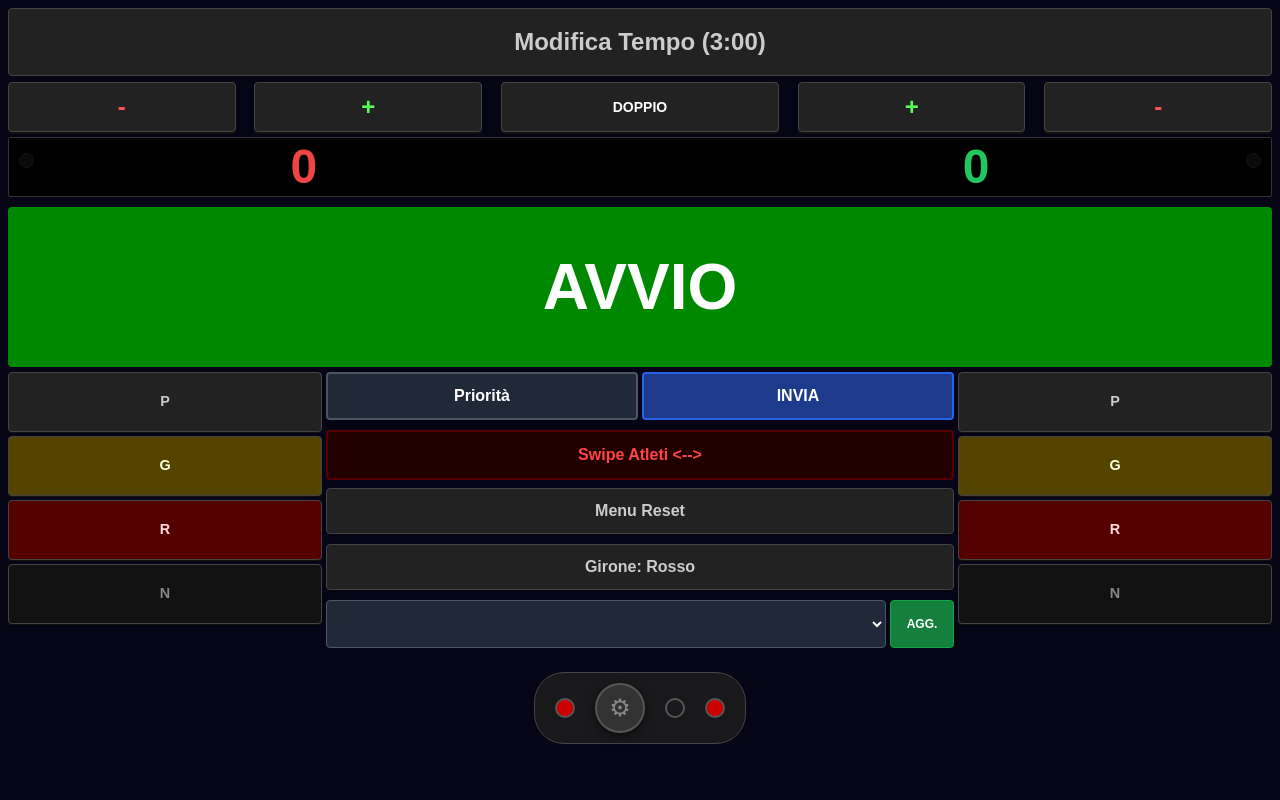
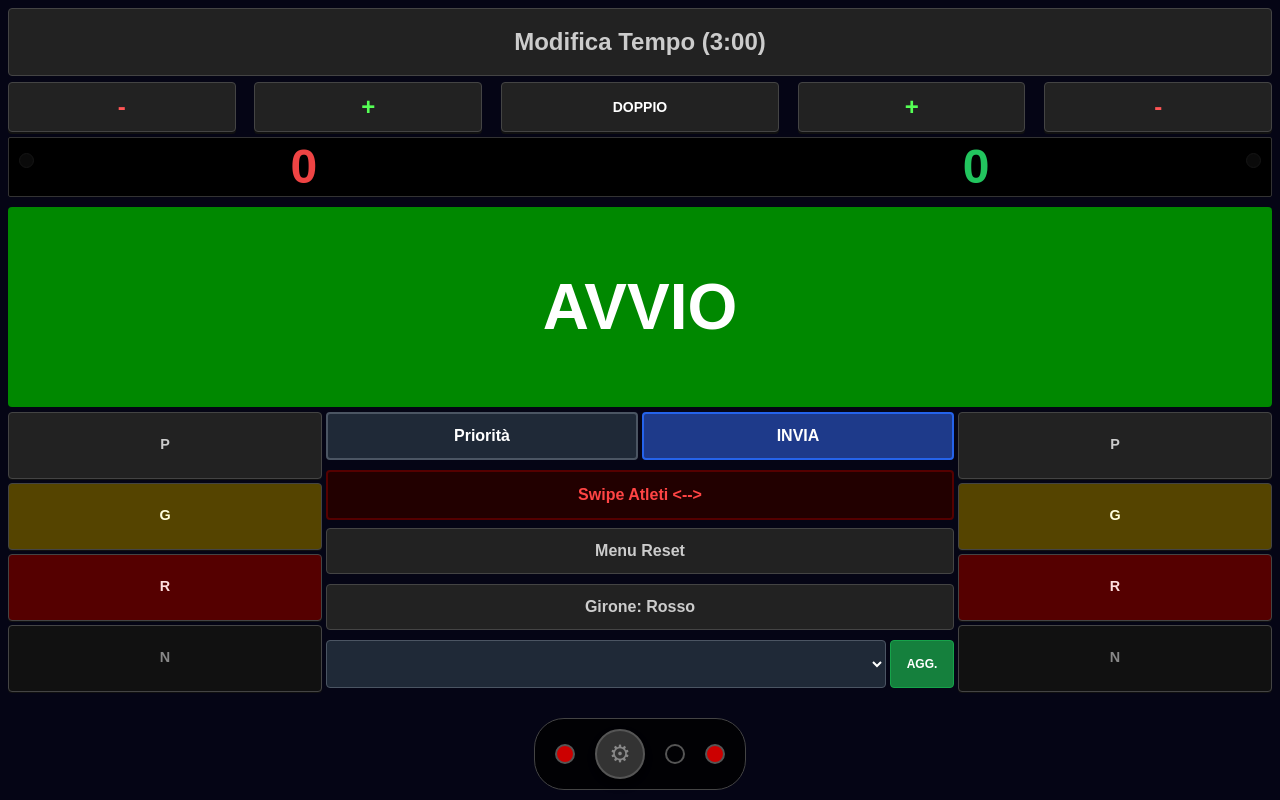
Before and after one commit to nzo1986/fencing-scoreboard, a Flask app: page /telecomando in a window 1280 px wide. Run offline with Flask 3, Linux system fonts and the light colour scheme; lists and menus that the app fills with data are empty; some libraries are stand-ins or nearby versions.

```diff
--- a/app.py
+++ b/app.py
@@ -116,7 +116,7 @@ default_settings = {
     "col_center_width": 1.2, "list_padding": 0.5, "text_border": 0.0, "photo_size": 150,
     "time_match": 180, "time_break": 60, "time_medical": 300,
     "refresh_rate": 30,
-    "buzzer_volume": 1.0, # VOLUME DEFAULT (1.0 = Max)
+    "buzzer_volume": 1.0,
     "default_name_left": "ATLETA SX", "default_name_right": "ATLETA DX",
     "google_script_url": "", "google_sheet_id": DEFAULT_SHEET_ID,
     "columns": default_columns
@@ -525,6 +525,7 @@ def load_match_data(d):
     try: current_state['fencer_right']['score'] = int(d['p_dx'])
     except: current_state['fencer_right']['score'] = 0
     current_state['timer'] = float(current_state['settings']['time_match'])
+    current_state['phase'] = 'MATCH' # MODIFICA: Reset della fase a MATCH
     current_state['running'] = False
     current_state['priority'] = None
     for s in ['left','right']:
--- a/templates/telecomando.html
+++ b/templates/telecomando.html
@@ -7,9 +7,7 @@
     <script src="https://cdn.tailwindcss.com"></script>
     <script src="https://cdnjs.cloudflare.com/ajax/libs/socket.io/4.0.1/socket.io.js"></script>
     <style>
-        /* MODIFICA 1: Abilitato scroll verticale se necessario */
-        body{user-select:none;-webkit-user-select:none;background:#050515;color:#eee;touch-action:manipulation; font-family:sans-serif; min-height: 100vh; overflow-y: auto; padding-bottom: 20px;}
-
+        body{user-select:none;-webkit-user-select:none;background:#050515;color:#eee;touch-action:manipulation;font-family:sans-serif;padding-bottom:60px}
         button:active{transform:scale(0.97);filter:brightness(0.9)}
         .ctrl-btn{width:18%;height:50px;background:#222;border:1px solid #444;border-radius:4px;font-weight:bold;font-size:1.5rem;display:flex;align-items:center;justify-content:center;box-shadow:0 2px 0 #111;color:white}
         .text-red{color:#f55}.text-green{color:#5f5}
@@ -18,14 +16,11 @@
         .prio-dot{width:15px;height:15px;border-radius:50%;background:#222;position:absolute;top:15px;border:1px solid #444;opacity:0.3}
         .prio-l{left:10px}.prio-r{right:10px}
         .prio-active{background:white;box-shadow:0 0 10px white;opacity:1}
-        .start-btn{width:100%;height:20vh;font-size:4rem;font-weight:bold;color:white;border:none;display:flex;align-items:center;justify-content:center;margin:5px 0;border-radius:4px}
+        .start-btn{width:100%;height:25vh;font-size:4rem;font-weight:bold;color:white;border:none;display:flex;align-items:center;justify-content:center;margin:5px 0;border-radius:4px}
         .bg-start{background:#008800}.bg-stop{background:#cc0000}.bg-pause{background:#eab308;color:black}
-
-        /* MODIFICA 2: Griglia flessibile senza altezza fissa */
-        .bottom-grid{display:grid;grid-template-columns:1fr 2fr 1fr; gap:4px; margin-bottom: 20px;}
-
+        .bottom-grid{display:grid;grid-template-columns:1fr 2fr 1fr;gap:4px;height:35vh}
         .side-col{display:flex;flex-direction:column;gap:4px}.center-col{display:flex;flex-direction:column;gap:4px}
-        .card-btn{height: 60px; border-radius:4px;border:1px solid #444;font-weight:bold;font-size:0.9rem;display:flex;align-items:center;justify-content:center;background:#222;box-shadow:0 1px 0 #111;color:#ccc}
+        .card-btn{flex-grow:1;border-radius:4px;border:1px solid #444;font-weight:bold;font-size:0.9rem;display:flex;align-items:center;justify-content:center;background:#222;box-shadow:0 1px 0 #111;color:#ccc}
         .card-btn.active{border:2px solid white;color:white}
         .bg-y{background:#554400;color:#ffd}.bg-r{background:#550000;color:#fdd}.bg-b{background:#111;color:#888}
         .bg-p-active{background:#e65100;color:white;border:2px solid white}
@@ -36,20 +31,8 @@
         .gear-btn{position:static;transform:none;width:50px;height:50px;background:#333;color:#888;border:2px solid #555;border-radius:50%;display:flex;align-items:center;justify-content:center;font-size:1.5rem;box-shadow:0 4px 10px rgba(0,0,0,0.5)}
         #toast-container{position:fixed;top:50%;left:50%;transform:translate(-50%,-50%);background:rgba(0,0,0,0.9);color:white;padding:20px 40px;border-radius:12px;font-size:1.5rem;text-align:center;z-index:9999;display:none;box-shadow:0 0 20px rgba(0,0,0,0.5);border:2px solid #555}
 
-        /* MODIFICA 3: Controlli non più fissi ma in fondo al flusso */
-        .bottom-controls{
-            display:flex;
-            justify-content: center;
-            align-items:center;
-            gap:20px;
-            background:rgba(30,30,30,0.8);
-            padding:10px 20px;
-            border-radius:30px;
-            border:1px solid #444;
-            width: fit-content;
-            margin: 0 auto;
-        }
-
+        /* STATUS INDICATORS */
+        .bottom-controls{position:fixed;bottom:10px;left:50%;transform:translateX(-50%);display:flex;align-items:center;gap:20px;z-index:100;background:rgba(0,0,0,0.8);padding:10px 20px;border-radius:30px;border:1px solid #444}
         .status-icon{width:20px;height:20px;border-radius:50%;display:inline-block;border:2px solid #555; transition: background-color 0.3s;}
         .status-green{background:#00cc00;box-shadow:0 0 8px #00cc00;border-color:#fff}
         .status-red{background:#cc0000}
@@ -60,7 +43,7 @@
         .swipe-btn { color: #ff4444; font-weight: bold; background: #220000; border: 2px solid #550000; }
     </style>
 </head>
-<body class="flex flex-col p-2">
+<body class="flex flex-col h-screen p-2 overflow-hidden">
 
     <div id="toast-container"></div>
 
@@ -135,7 +118,6 @@
         </div>
     </div>
 
-    <!-- MODIFICA 3: I controlli sono ora fuori dalla griglia, in fondo al flusso -->
     <div class="bottom-controls">
         <div id="stat-wifi" class="status-icon status-red" title="Internet"></div>
         <button onclick="window.location.href='/settings'" class="gear-btn">&#9881;</button>
@@ -286,15 +268,25 @@
 
         function handleCardClick(s,c){
             let cc=c;
-            if (c === 'B' && !pMode[s]) {
-                if (!confirm("SEI SICURO DI ASSEGNARE IL CARTELLINO NERO?")) return;
-            }
+
+            // Logica P-Cards (nessuna conferma)
             if(pMode[s]){
                 cc=`P_${c}`;
                 pMode[s]=false;
                 updatePButton(s);
+                socket.emit('card_action',{side:s,card:cc});
+                return;
             }
-            socket.emit('card_action',{side:s,card:cc})
+
+            // Logica Cartellini Normali (Y, R, B)
+            let cardName = "";
+            if (c === 'Y') cardName = "GIALLO";
+            if (c === 'R') cardName = "ROSSO";
+            if (c === 'B') cardName = "NERO";
+
+            if (confirm("Assegnare cartellino " + cardName + " a " + (s==='left'?'SX':'DX') + "?")) {
+                socket.emit('card_action',{side:s,card:cc});
+            }
         }
 
         function adjustTime(d){socket.emit('adjust_time',{delta:d})}
```
Also changed, not shown: 1 other file.
